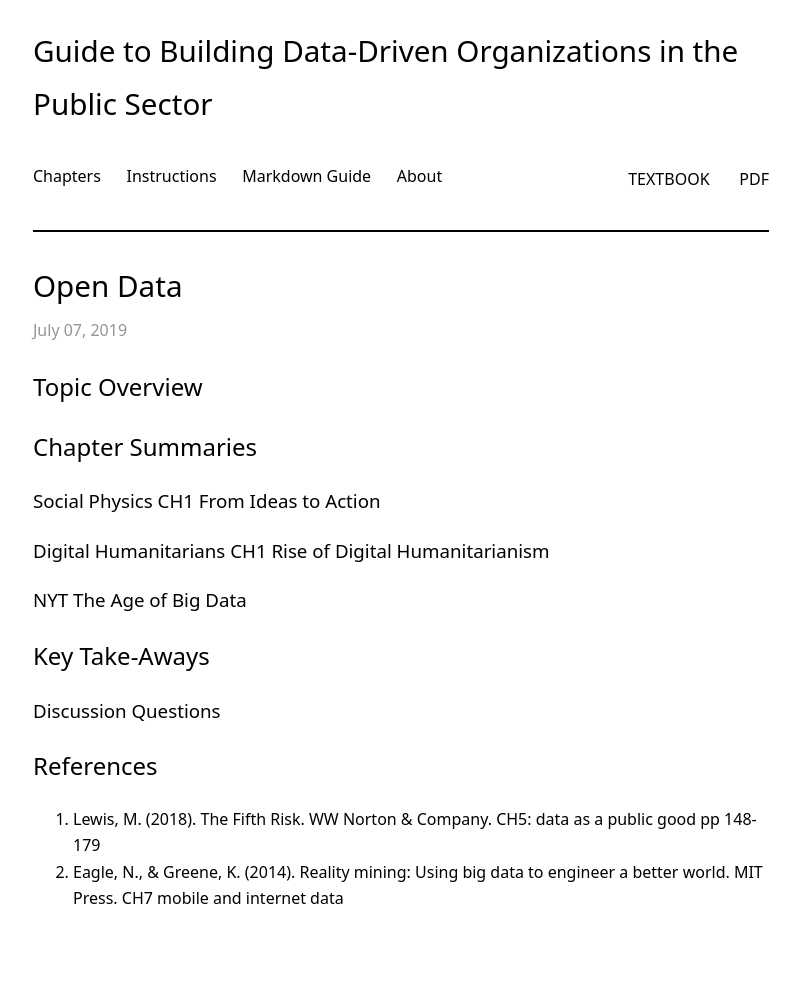
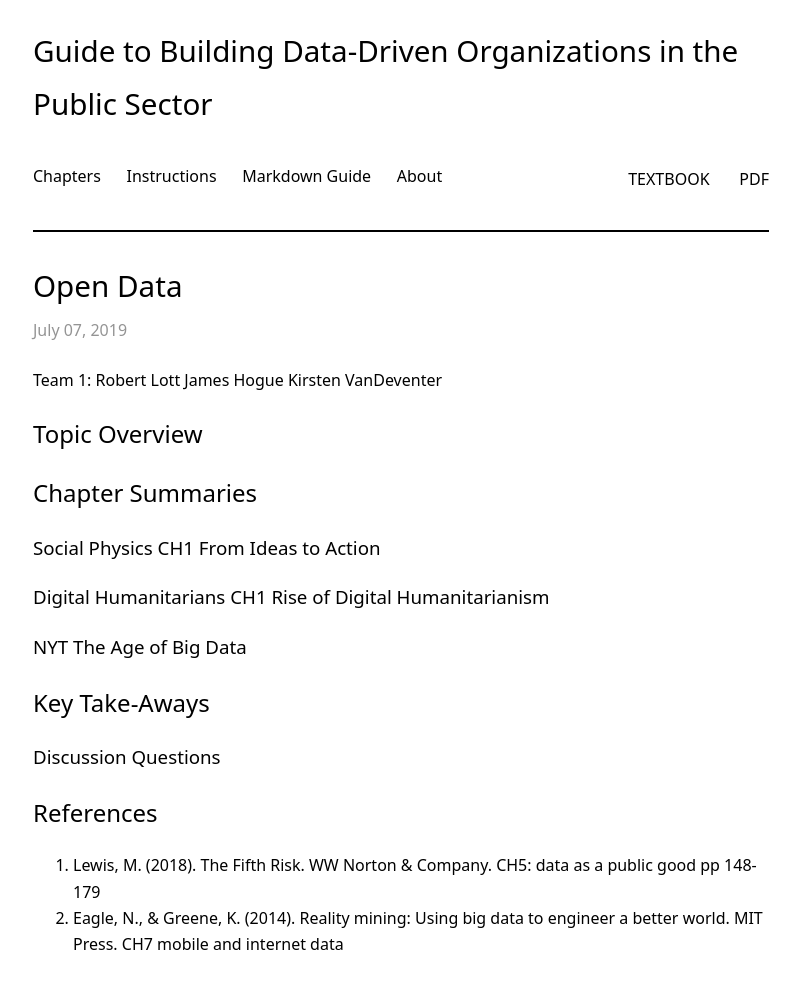
Before and after one commit to RandyWilkinsASU/ddm-textbook-summer-2019, a Jekyll site: the page built from _posts/2019-07-07-ch01-open-data.md, in a window 1280 px wide. Shown: the whole page, without its empty margins (239-1039 px from the left). Built offline with Jekyll 4.4.1, drawn with Linux system fonts in a browser that asks for light colours; our own code applies the rules of GitHub Pages for plain Markdown files; before the commit the page ends 952 px from its top, so only the background shows below that.

Commit message:
Update 2019-07-07-ch01-open-data.md

```diff
--- a/_posts/2019-07-07-ch01-open-data.md
+++ b/_posts/2019-07-07-ch01-open-data.md
@@ -1,6 +1,12 @@
 ---
 title: "Open Data"
 ---
+
+
+Team 1:
+Robert Lott
+James Hogue
+Kirsten VanDeventer
 
 
 ## Topic Overview
```
